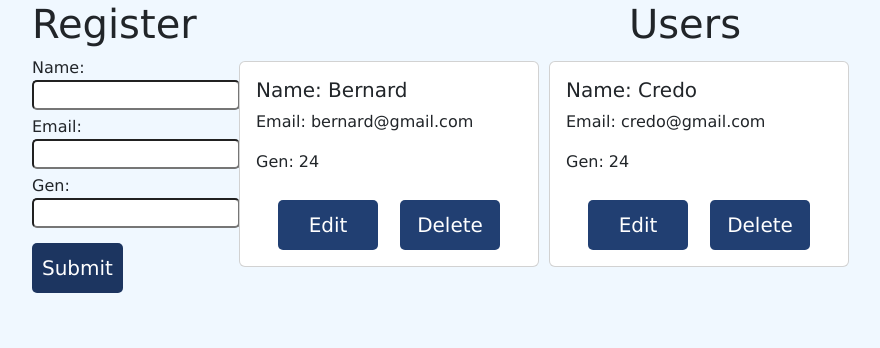
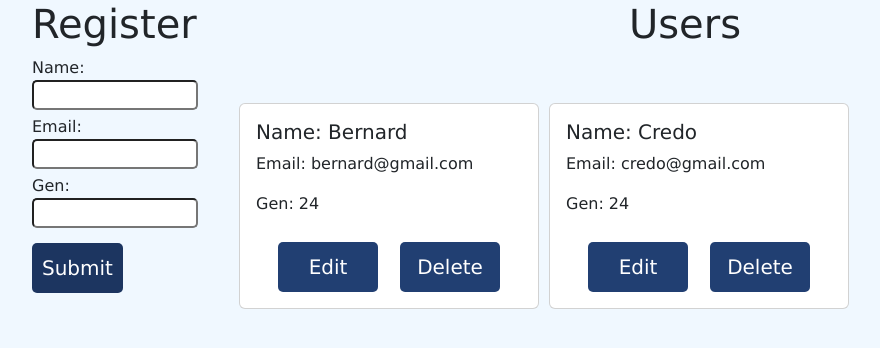
Before and after one commit to nGhart/usersRedux, a React (Create React App) app: page / in a window 1280 px wide. Shown: the top 348 px of the page, without its empty margins (50-930 px from the left). Built offline with nearby package versions, Linux system fonts and the light colour scheme.

Commit message:
Update App.css

```diff
--- a/src/App.css
+++ b/src/App.css
@@ -1,6 +1,10 @@
 body {
   background-color: aliceblue;
-  font-family: 'Lucida Sans', 'Lucida Sans Regular', 'Lucida Grande', 'Lucida Sans Unicode', Geneva, Verdana, sans-serif;
+  font-family: 'Lucida Sans', 'Lucida Sans Regular', 'Lucida Grande',
+    'Lucida Sans Unicode', Geneva, Verdana, sans-serif;
+}
+.top {
+  margin-top: 100px;
 }
 .main {
   height: 100vh;
@@ -10,7 +14,7 @@ body {
 input {
   border-radius: 5px;
   margin-bottom: 5px;
-  width: 100%S;
+  width: 100%;
 }
 .button {
   margin-top: 10px;
@@ -23,6 +27,7 @@ input {
 }
 .users {
   text-align: center;
+  margin-bottom: 50px;
 }
 .userButton {
   margin-top: 10px;
@@ -33,10 +38,10 @@ input {
   border-radius: 5px;
   border: none;
   width: 100px;
-  }
+}
 .userModification {
   display: flex;
-  justify-content:space-evenly;
+  justify-content: space-evenly;
 }
 .box {
   margin: 5px;
@@ -46,9 +51,19 @@ input {
   width: 100%;
   display: flex;
   flex-wrap: wrap;
-
 }
 
 .editForm input {
   width: 300px;
 }
+.editButton {
+  margin-top: 10px;
+  margin-right: 50px;
+  background-color: #213f72;
+  color: #fff;
+  font-size: 20px;
+  padding: 10px;
+  border-radius: 5px;
+  border: none;
+  width: 100px;
+}
```
